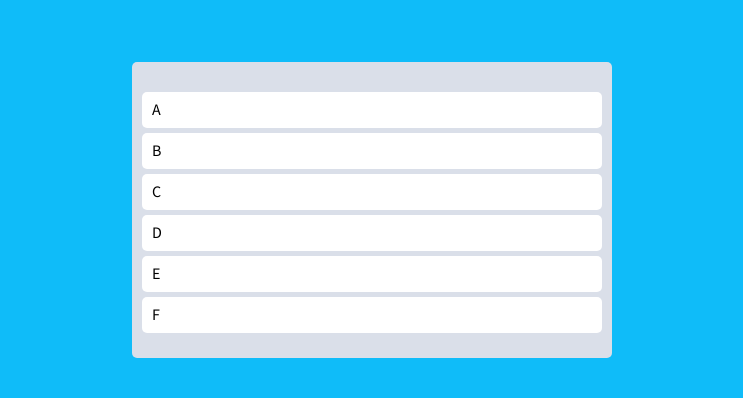
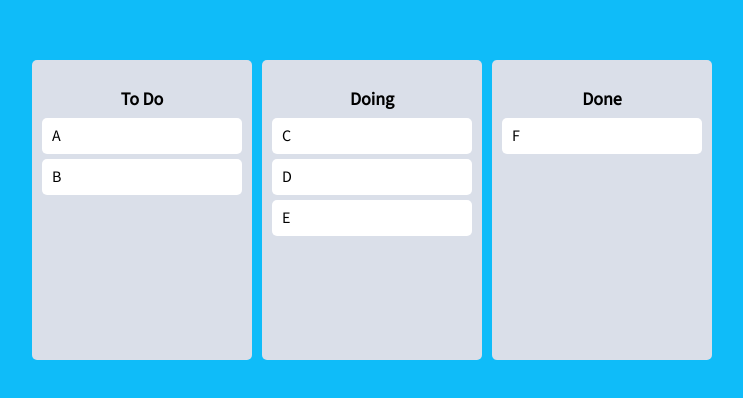
Before and after one commit to RJ-Stony/react-master, a React (Create React App) app: page / in a window 1280 px wide. Shown: the part 190-588 px from the top of the page, without its empty margins (268-1011 px from the left). Built offline with nearby package versions, Linux system fonts and the light colour scheme.

Commit message:
Add: MultiBoard

```diff
--- a/src/App.tsx
+++ b/src/App.tsx
@@ -1,18 +1,13 @@
 import { createGlobalStyle } from "styled-components";
-import {
-  DragDropContext,
-  Draggable,
-  DropResult,
-  Droppable,
-} from "react-beautiful-dnd";
+import { DragDropContext, DropResult } from "react-beautiful-dnd";
 import styled from "styled-components";
 import { toDoState } from "./atoms";
 import { useRecoilState } from "recoil";
-import DraggableCard from "./components/DraggableCard";
+import Board from "./components/Board";
 
 const Wrapper = styled.div`
   display: flex;
-  max-width: 480px;
+  max-width: 680px;
   width: 100%;
   margin: 0 auto;
   justify-content: center;
@@ -23,30 +18,28 @@
 const Boards = styled.div`
   display: grid;
   width: 100%;
-  grid-template-columns: repeat(1, 1fr);
-`;
-
-const Board = styled.div`
-  padding: 20px 10px;
-  padding-top: 30px;
-  background-color: ${(props) => props.theme.boardColor};
-  border-radius: 5px;
-  min-height: 200px;
+  gap: 10px;
+  grid-template-columns: repeat(3, 1fr);
 `;
 
 function App() {
   const [toDos, setToDos] = useRecoilState(toDoState);
-  const onDragEnd = ({ draggableId, destination, source }: DropResult) => {
-    if (!destination) return;
-
-    setToDos((oldToDos) => {
-      const copyToDos = [...oldToDos];
-      // 1) Delete item on source.index
-      copyToDos.splice(source.index, 1);
-      // 2) Put back the item on the destination.index
-      copyToDos.splice(destination?.index, 0, draggableId);
-      return copyToDos;
-    });
+  const onDragEnd = (info: DropResult) => {
+    console.log(info);
+    const { destination, draggableId, source } = info;
+    if (destination?.droppableId === source.droppableId) {
+      setToDos((allBoards) => {
+        const boardCopy = [...allBoards[source.droppableId]];
+        // 1) Delete item on source.index
+        boardCopy.splice(source.index, 1);
+        // 2) Put back the item on the destination.index
+        boardCopy.splice(destination?.index, 0, draggableId);
+        return {
+          ...allBoards,
+          [source.droppableId]: boardCopy,
+        };
+      });
+    }
   };
   return (
     <>
@@ -54,16 +47,9 @@
       <DragDropContext onDragEnd={onDragEnd}>
         <Wrapper>
           <Boards>
-            <Droppable droppableId="one">
-              {(magic) => (
-                <Board ref={magic.innerRef} {...magic.droppableProps}>
-                  {toDos.map((toDo, index) => (
-                    <DraggableCard key={toDo} index={index} toDo={toDo} />
-                  ))}
-                  {magic.placeholder}
-                </Board>
-              )}
-            </Droppable>
+            {Object.keys(toDos).map((boardId) => (
+              <Board boardId={boardId} toDos={toDos[boardId]} />
+            ))}
           </Boards>
         </Wrapper>
       </DragDropContext>
--- a/src/atoms.tsx
+++ b/src/atoms.tsx
@@ -2,7 +2,15 @@
 
 RecoilEnv.RECOIL_DUPLICATE_ATOM_KEY_CHECKING_ENABLED = false;
 
-export const toDoState = atom({
+interface IToDoState {
+  [key: string]: string[];
+}
+
+export const toDoState = atom<IToDoState>({
   key: "toDo",
-  default: ["A", "B", "C", "D", "E", "F"],
+  default: {
+    "To Do": ["A", "B"],
+    Doing: ["C", "D", "E"],
+    Done: ["F"],
+  },
 });
--- /dev/null
+++ b/src/components/Board.tsx
@@ -0,0 +1,43 @@
+import { Droppable } from "react-beautiful-dnd";
+import DraggableCard from "./DraggableCard";
+import styled from "styled-components";
+
+const Wrapper = styled.div`
+  padding: 20px 10px;
+  padding-top: 30px;
+  background-color: ${(props) => props.theme.boardColor};
+  border-radius: 5px;
+  min-height: 300px;
+`;
+
+const Title = styled.h2`
+  text-align: center;
+  font-weight: 600;
+  margin-bottom: 10px;
+  font-size: 18px;
+`;
+
+interface IBoardProps {
+  toDos: string[];
+  boardId: string;
+}
+
+function Board({ toDos, boardId }: IBoardProps) {
+  return (
+    <Wrapper>
+      <Title>{boardId}</Title>
+      <Droppable droppableId={boardId}>
+        {(magic) => (
+          <div ref={magic.innerRef} {...magic.droppableProps}>
+            {toDos.map((toDo, index) => (
+              <DraggableCard key={toDo} index={index} toDo={toDo} />
+            ))}
+            {magic.placeholder}
+          </div>
+        )}
+      </Droppable>
+    </Wrapper>
+  );
+}
+
+export default Board;
```
